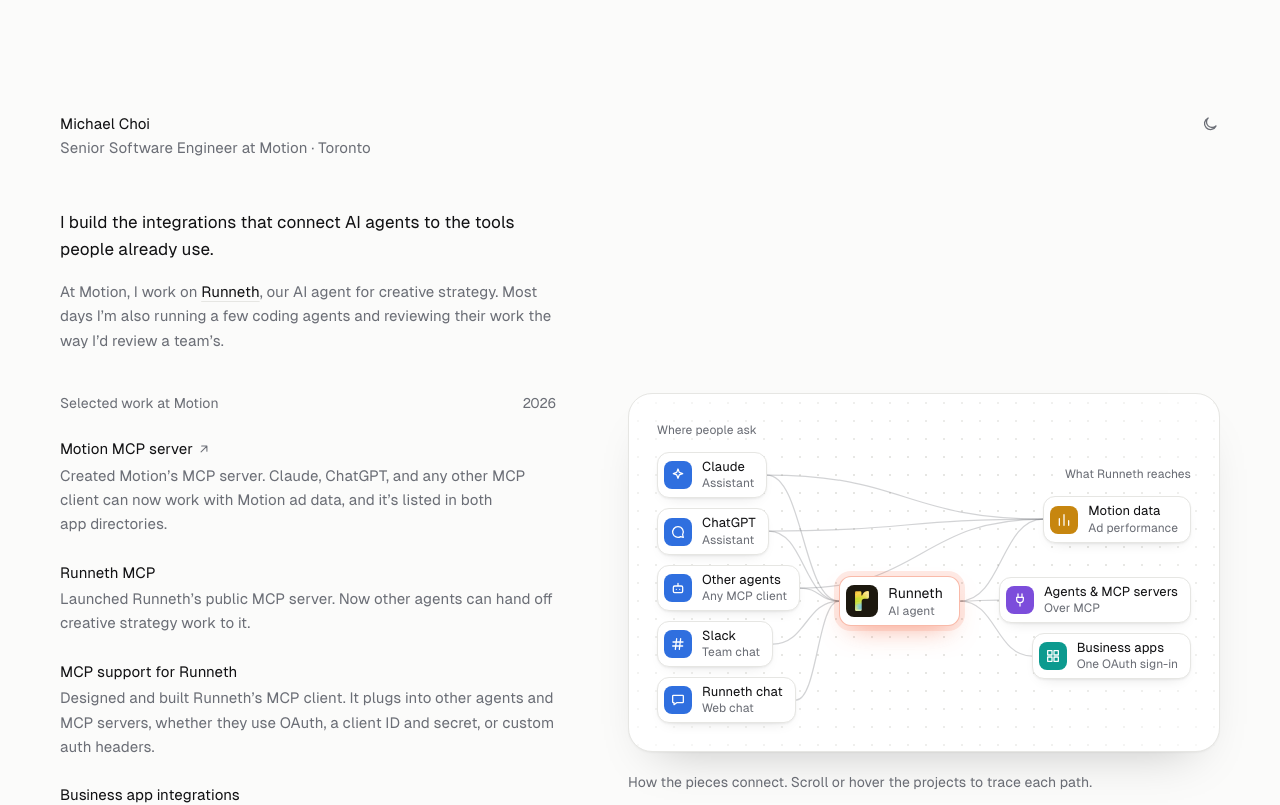
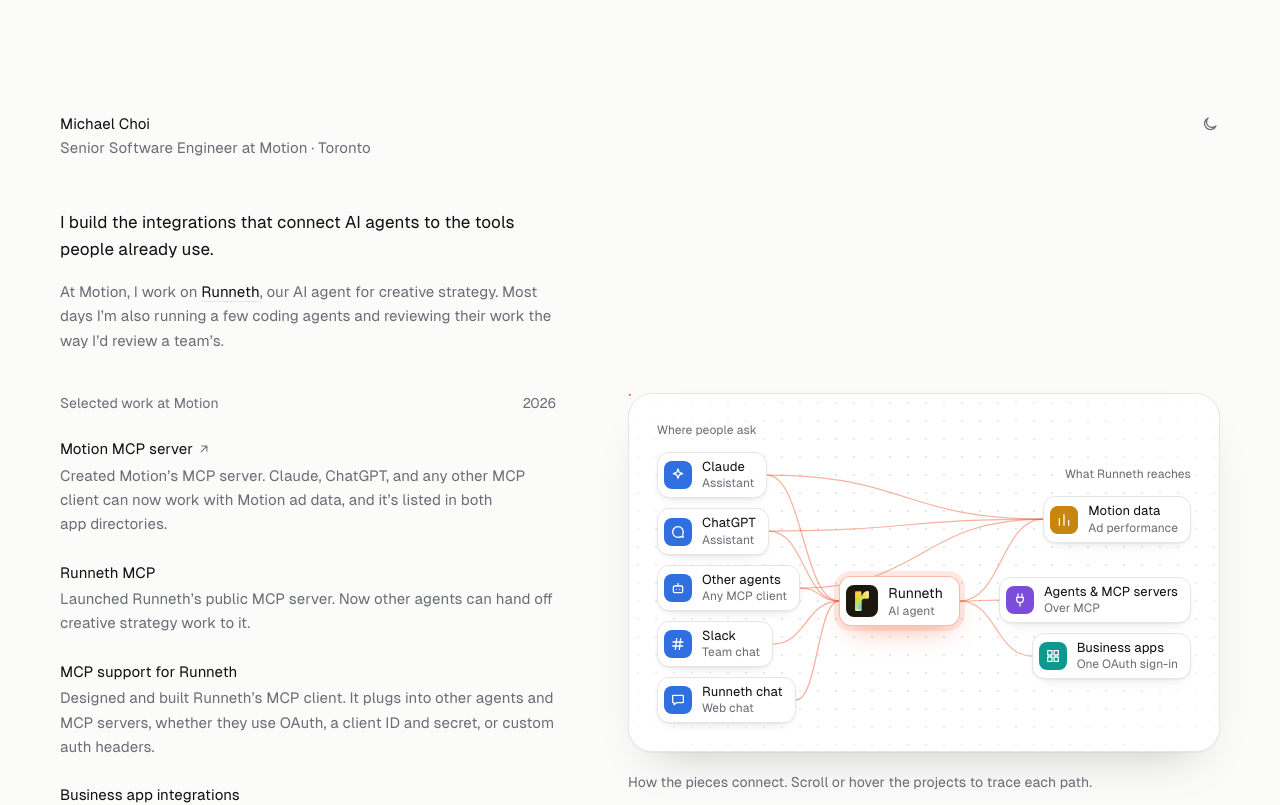
Before and after one commit to Michael-Choi/portfolio2.0, a React (Vite) app: page / in a window 1280 px wide. Shown: the top 805 px of the page. Built offline with nearby package versions, Linux system fonts and the light colour scheme.

Commit message:
feat: show every connection flowing when no project is active
At rest, each line is drawn in the accent color with its own moving dot, staggered so the dots do not move in step. A project still narrows the flow to its own connection. Reduced motion still shows no moving dots.

```diff
--- a/src/components/IntegrationDiagram.tsx
+++ b/src/components/IntegrationDiagram.tsx
@@ -167,28 +167,31 @@
               <feGaussianBlur stdDeviation="3" />
             </filter>
           </defs>
-          {edges.map(([from, to]) => {
+          {/* At rest, every connection flows. A project narrows the flow to its own connection. */}
+          {edges.map(([from, to], index) => {
             const a = boxes[from];
             const b = boxes[to];
             if (!a || !b) return null;
             const key = `${from}-${to}`;
             const d = link(a, b, tiers);
             const on = lit.has(key);
+            const flowing = on || lit.size === 0;
             return (
               <g key={key}>
                 {on && <path d={d} fill="none" stroke="var(--hub)" strokeOpacity={0.35} strokeWidth={5} filter="url(#path-glow)" />}
                 <path
                   d={d}
                   fill="none"
-                  stroke={on ? 'var(--hub)' : 'var(--muted)'}
-                  strokeOpacity={on ? 1 : lit.size > 0 ? 0.14 : 0.3}
+                  stroke={flowing ? 'var(--hub)' : 'var(--muted)'}
+                  strokeOpacity={on ? 1 : flowing ? 0.45 : 0.14}
                   strokeWidth={on ? 1.75 : 1.25}
                   strokeLinecap="round"
                   className="transition-[stroke,stroke-opacity] duration-200 motion-reduce:transition-none"
                 />
-                {on && !reducedMotion && (
-                  <circle r="3.5" fill="var(--hub)" stroke="var(--card)" strokeWidth="1.5">
-                    <animateMotion dur="1.6s" repeatCount="indefinite" path={d} />
+                {flowing && !reducedMotion && (
+                  <circle r={on ? 3.5 : 2.75} fill="var(--hub)" stroke="var(--card)" strokeWidth="1.5">
+                    {/* A negative start staggers the dots, so they do not move in step. */}
+                    <animateMotion dur="1.6s" begin={`-${((index * 0.37) % 1.6).toFixed(2)}s`} repeatCount="indefinite" path={d} />
                   </circle>
                 )}
               </g>
```
